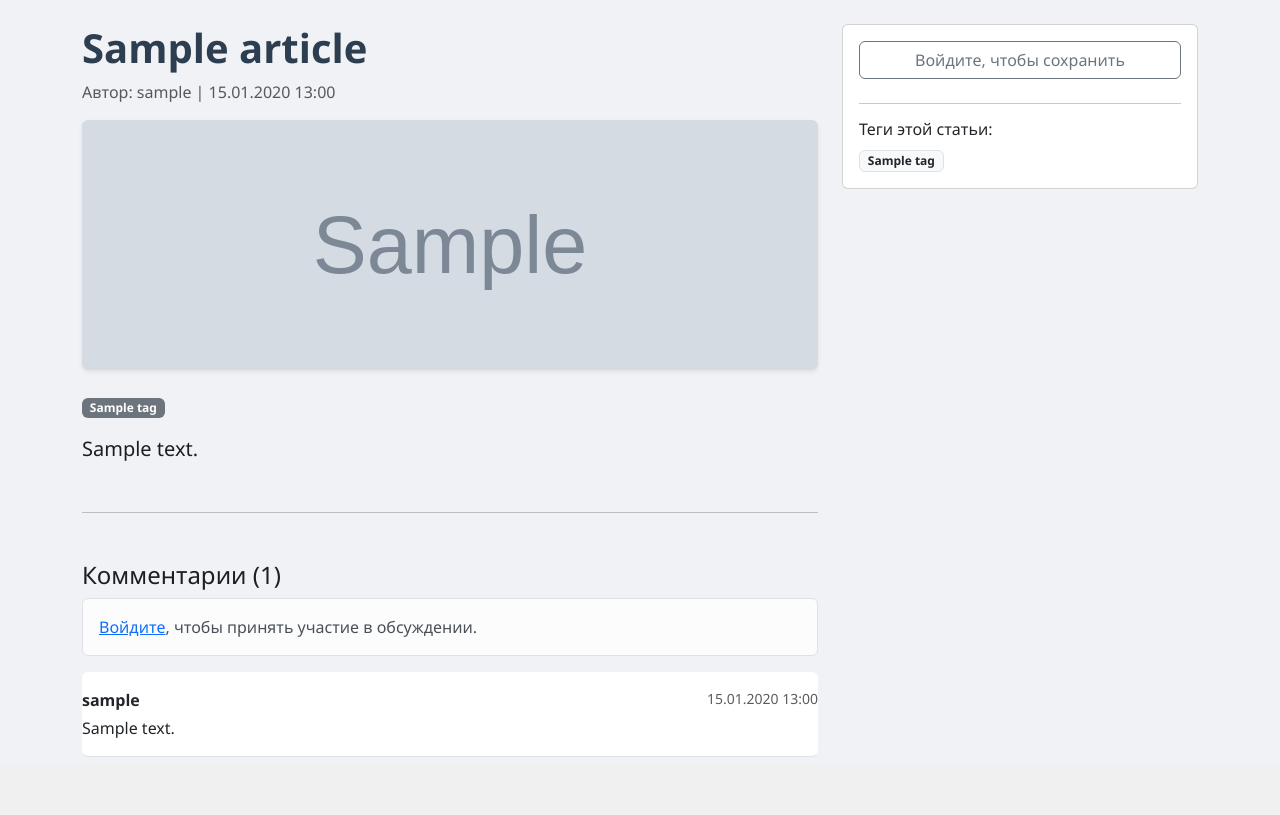
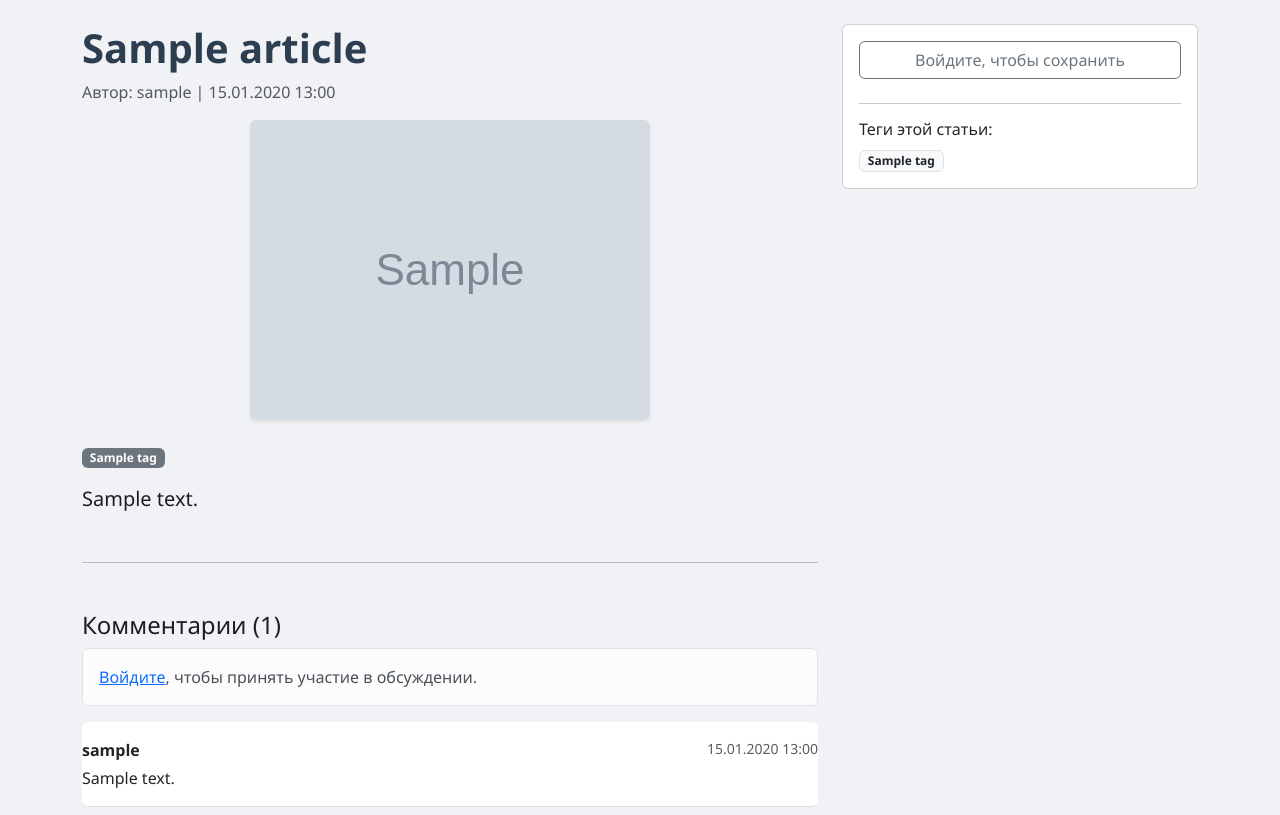
Before and after one commit to serg-12-ctrl/mini-------, a Django app: page /article/1/ in a window 1280 px wide. Shown: the part 96-911 px from the top of the page. Before the commit the page ends 853 px from the top, so only its background shows below. Run offline with Django 5.2, Linux system fonts and the light colour scheme; tables that the repository leaves empty hold one stand-in row (values such as "Sample post"); grey boxes marked "Sample" are stand-in pictures.

Commit message:
change_size_img_in_article_detail

```diff
--- a/1718/myproject/articles/templates/articles/article_detail.html
+++ b/1718/myproject/articles/templates/articles/article_detail.html
@@ -10,10 +10,11 @@
                 Автор: {{ article.author.username }} | {{ article.pub_date|date:"d.m.Y H:i" }}
             </p>
 
-            <!-- 1. ДОБАВЛЕНО: Вывод изображения -->
+            <!-- Вывод изображения -->
             {% if article.image %}
             <div class="mb-4 text-center">
-                <img src="{{ article.image.url }}" class="img-fluid rounded shadow-sm" alt="{{ article.title }}" style="max-height: 250px; width: 100%; object-fit: cover;">
+                <img src="{{ article.image.url }}" class="img-fluid rounded shadow-sm" alt="{{ article.title }}"
+                style="max-height: 450px; max-width: 100%; width: auto; height: auto; object-fit: contain;">
             </div>
             {% endif %}
 
```
